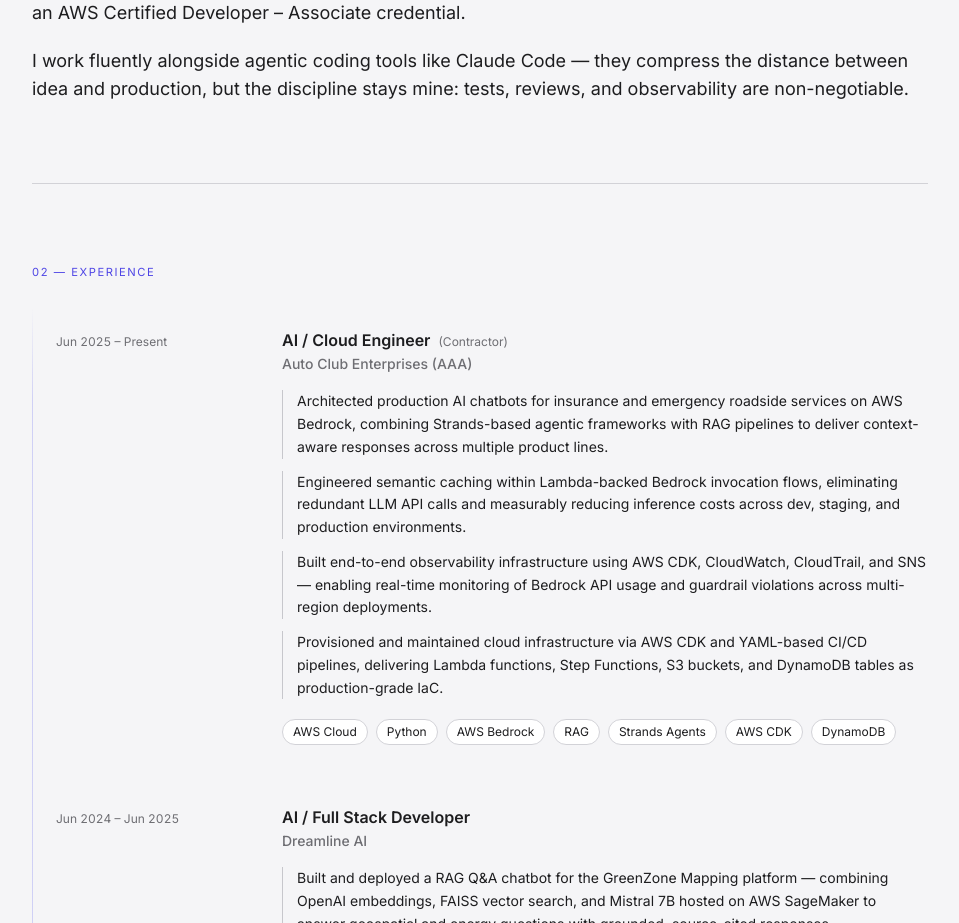
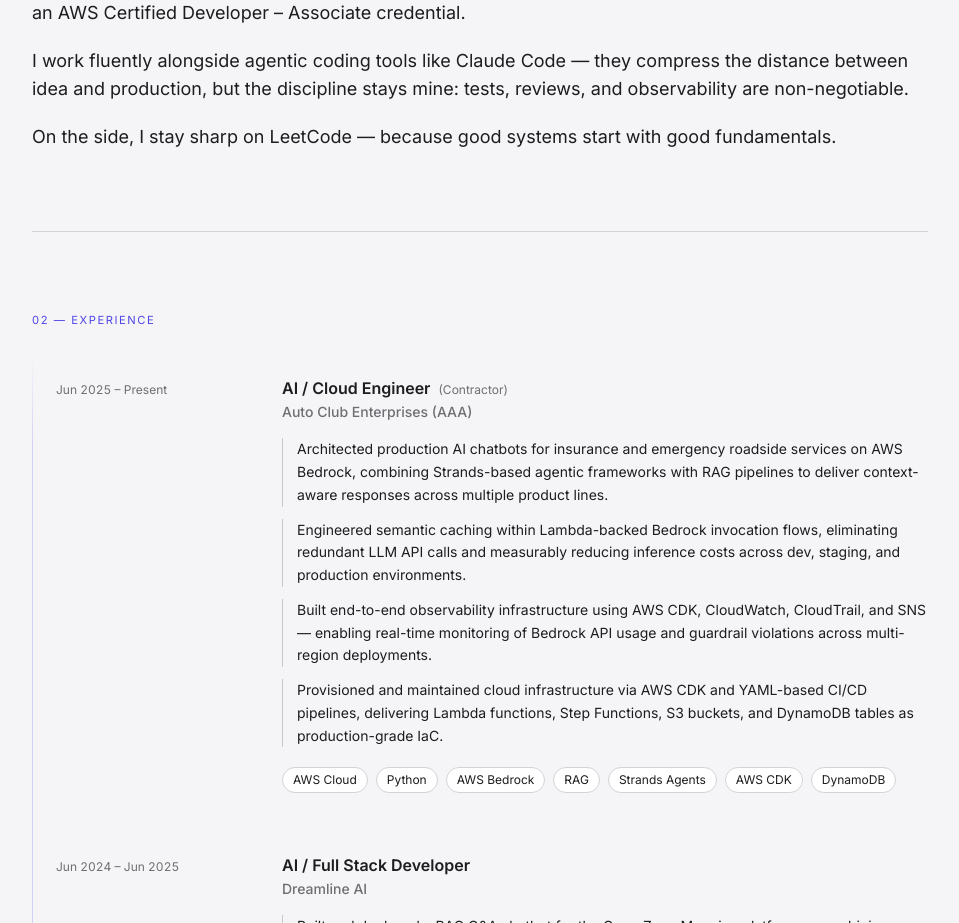
Before and after one commit to naikaj18/portfolio, a React (Vite) app: page / in a window 1280 px wide. Shown: the part 1400-2323 px from the top of the page, without its empty margins (160-1119 px from the left). Built offline with nearby package versions, Linux system fonts and the light colour scheme.

Commit message:
feat: subtle LeetCode mention in About section

```diff
--- a/src/constants/index.js
+++ b/src/constants/index.js
@@ -4,6 +4,7 @@
   `I'm an AI, Cloud & Full Stack Engineer with end-to-end ownership across the stack — from React frontends and FastAPI backends to AWS CDK infrastructure. At AAA, I build agentic insurance chatbots on AWS Bedrock with RAG pipelines serving multiple states, and I treat security and observability as first-class concerns: IAM hardening, guardrail enforcement, CloudWatch dashboards, and real-time alerting are part of every system I ship.`,
   `Before that, I delivered a full-stack RAG platform at Dreamline AI on SageMaker and FAISS, and optimized enterprise database systems at Capgemini — earning recognition awards for architecture improvements that cut query times by 25%. I hold an MS in Computer Science (3.74 GPA) from Cal State Fullerton and an AWS Certified Developer – Associate credential.`,
   `I work fluently alongside agentic coding tools like Claude Code — they compress the distance between idea and production, but the discipline stays mine: tests, reviews, and observability are non-negotiable.`,
+  `On the side, I stay sharp on LeetCode — because good systems start with good fundamentals.`,
 ];
 
 export const EXPERIENCES = [
```
